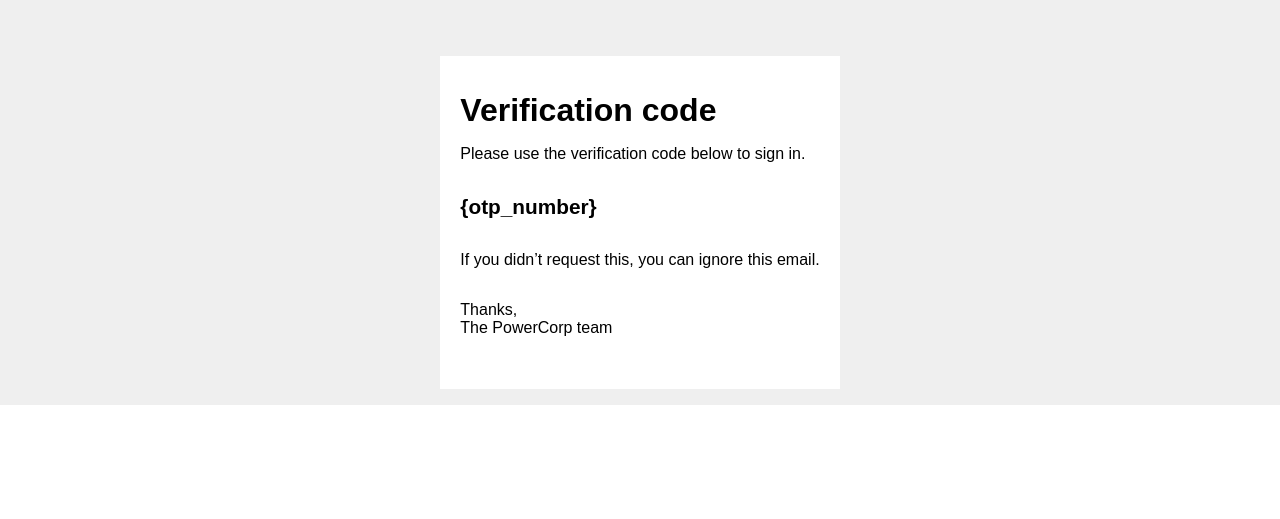
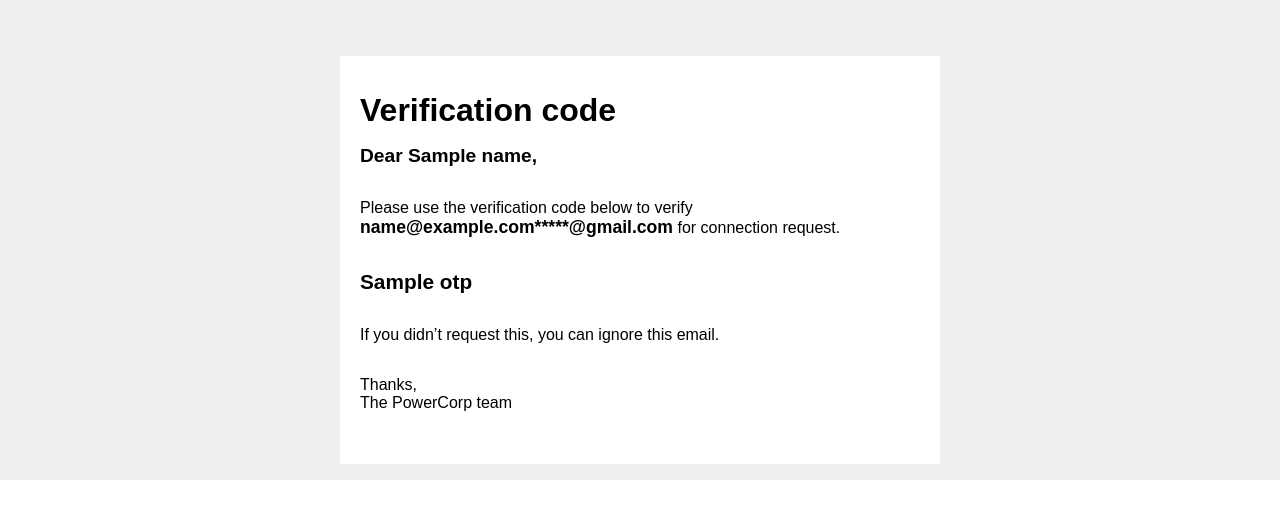
Before and after one commit to SyntaxEnemies/power-corp, a Flask app: template templates/otp.html in a window 1280 px wide. Shown: the top 519 px of the page. Run offline with Flask 2, Linux system fonts and the light colour scheme; the template is opened without the code that fills it: most values are stand-ins (such as "Sample title", 1, 10 or a date in 2020); parts of the project's set-up code (start-up, migrations or seed data) failed here and were passed over.

Commit message:
sending formatted template with user details and otp

```diff
--- a/main.py
+++ b/main.py
@@ -1,4 +1,4 @@
-from flask import Flask, render_template, session, flash, redirect, url_for, request
+from flask import Flask, render_template, render_template_string, session, flash, redirect, url_for, request
 from random import randint
 from auth import get_hash, check_hash, require_login
 # from crud import get_user
@@ -60,19 +60,19 @@ def register() -> 'html | Redirect':
                                    'mobile_num': request.form['mobile_num'],
                                    'email':      request.form.get('email'), }
 
-        # create html message
+        # random four digit otp
+        otp = randint(1000, 9999)
+
+        # construct multipart email
         message = MIMEMultipart('alternative')
         message['From'] = app.config['MAIL_ADDRESS']
         message['To'] = session['registration']['email']
-        message['Subject'] = 'Confirm email with OTP'
+        message['Subject'] = '[{}] - Confirm email with OTP'.format(otp)
 
-        with open('templates/otp.html', 'r') as html_file:
-            html = html_file.read()
-
-        html = MIMEText(html, 'html')
+        # html attachment
+        html_file = render_template('otp.html', name=session['registration']['first_name'], mail_prefix=session['registration']['email'][:5], otp=otp)
+        html = MIMEText(html_file, 'html')
         message.attach(html)
-
-        otp = randint(1000, 9999)
 
         with MailHandler(sender_email=app.config['MAIL_ADDRESS'],
                          password=app.config['MAIL_PASSWORD'],
--- a/templates/otp.html
+++ b/templates/otp.html
@@ -21,8 +21,9 @@
                   <div style="padding: 20px; background-color: rgb(255, 255, 255);">
                     <div style="color: rgb(0, 0, 0); text-align: left;">
                       <h1 style="margin: 1rem 0">Verification code</h1>
-                      <p style="padding-bottom: 16px">Please use the verification code below to sign in.</p>
-                      <p style="padding-bottom: 16px"><strong style="font-size: 130%">{otp_number}</strong></p>
+                      <p style="padding-bottom: 16px"><strong style="font-size: 120%">Dear {{name}},</strong></p>
+                      <p style="padding-bottom: 16px">Please use the verification code below to verify <strong style="font-size: 110%">{{mail_prefix}}*****@gmail.com</strong> for connection request.</p>
+                      <p style="padding-bottom: 16px"><strong style="font-size: 130%">{{otp}}</strong></p>
                       <p style="padding-bottom: 16px">If you didn’t request this, you can ignore this email.</p>
                       <p style="padding-bottom: 16px">Thanks,<br>The PowerCorp team</p>
                     </div>
```
